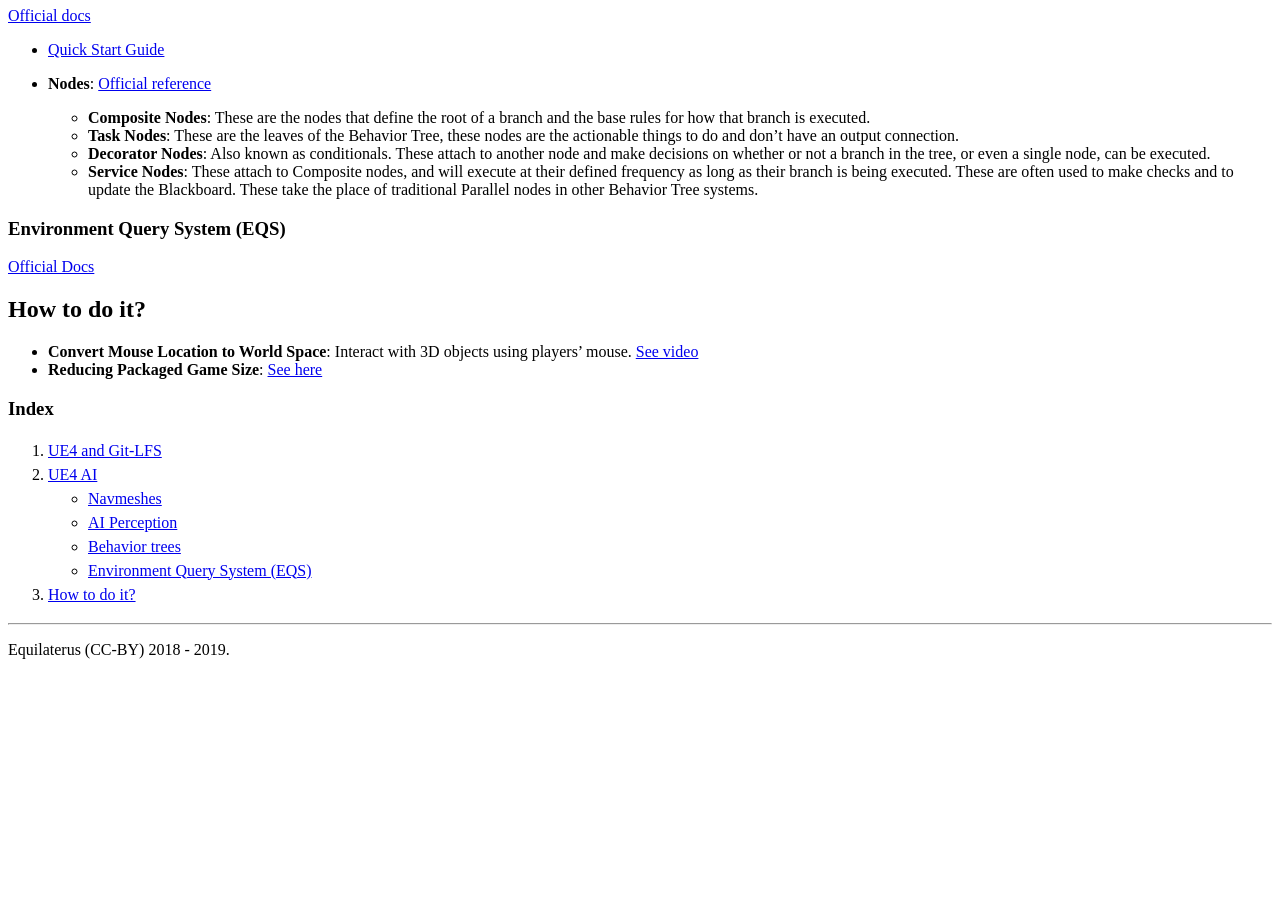
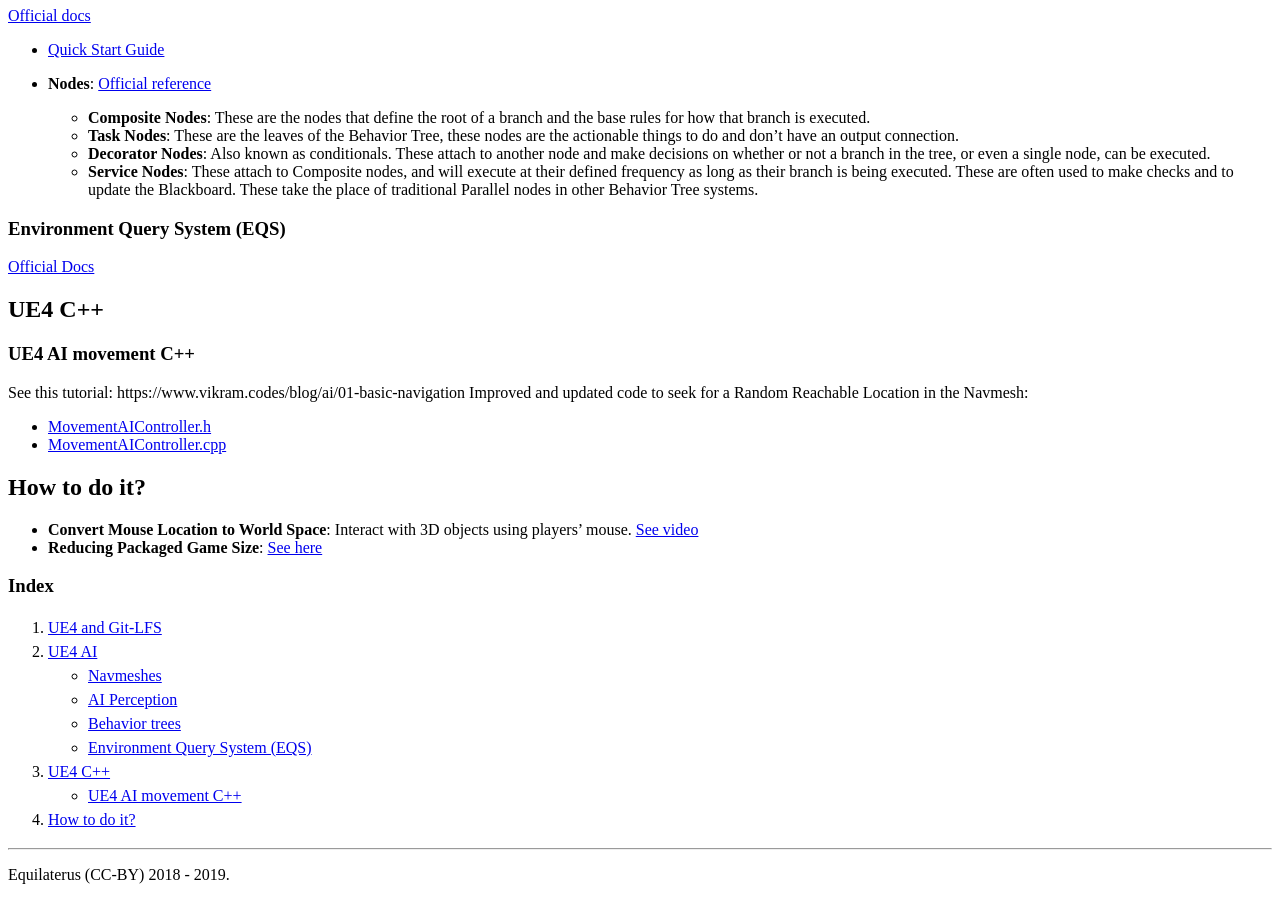
Before and after one commit to equilaterus/wikilaterus, a Jekyll site: the page built from wiki/Videogames-UE4-Development.md, in a window 1280 px wide and 900 px high, scrolled down 949 px. Built offline with Jekyll 4.4.1, drawn with Linux system fonts in a browser that asks for light colours; nearby versions of some CDN libraries; a style sheet for code colours, icons or effects is not loaded; before the commit the page ends 1624 px from its top, so only the background shows below that.

Commit message:
Added UE4 ai movement section c++

```diff
--- a/wiki/Videogames-UE4-Development.md
+++ b/wiki/Videogames-UE4-Development.md
@@ -45,11 +45,19 @@
   * **Decorator Nodes**: Also known as conditionals. These attach to another node and make decisions on whether or not a branch in the tree, or even a single node, can be executed.
   * **Service Nodes**: These attach to Composite nodes, and will execute at their defined frequency as long as their branch is being executed. These are often used to make checks and to update the Blackboard. These take the place of traditional Parallel nodes in other Behavior Tree systems.
 
-
-
 ### Environment Query System (EQS)
 
 [Official Docs](https://docs.unrealengine.com/en-US/Engine/ArtificialIntelligence/EQS/index.html)
+
+## UE4 C++
+
+### UE4 AI movement C++
+
+See this tutorial: https://www.vikram.codes/blog/ai/01-basic-navigation
+Improved and updated code to seek for a Random Reachable Location in the Navmesh:
+
+* [MovementAIController.h](https://gist.github.com/dacanizares/6f47164e3d86d9fd6d19bd129d888695)
+* [MovementAIController.cpp](https://gist.github.com/dacanizares/5db9c59281a9c9049bf819acce7e29bc)
 
 
 ## How to do it?
```
